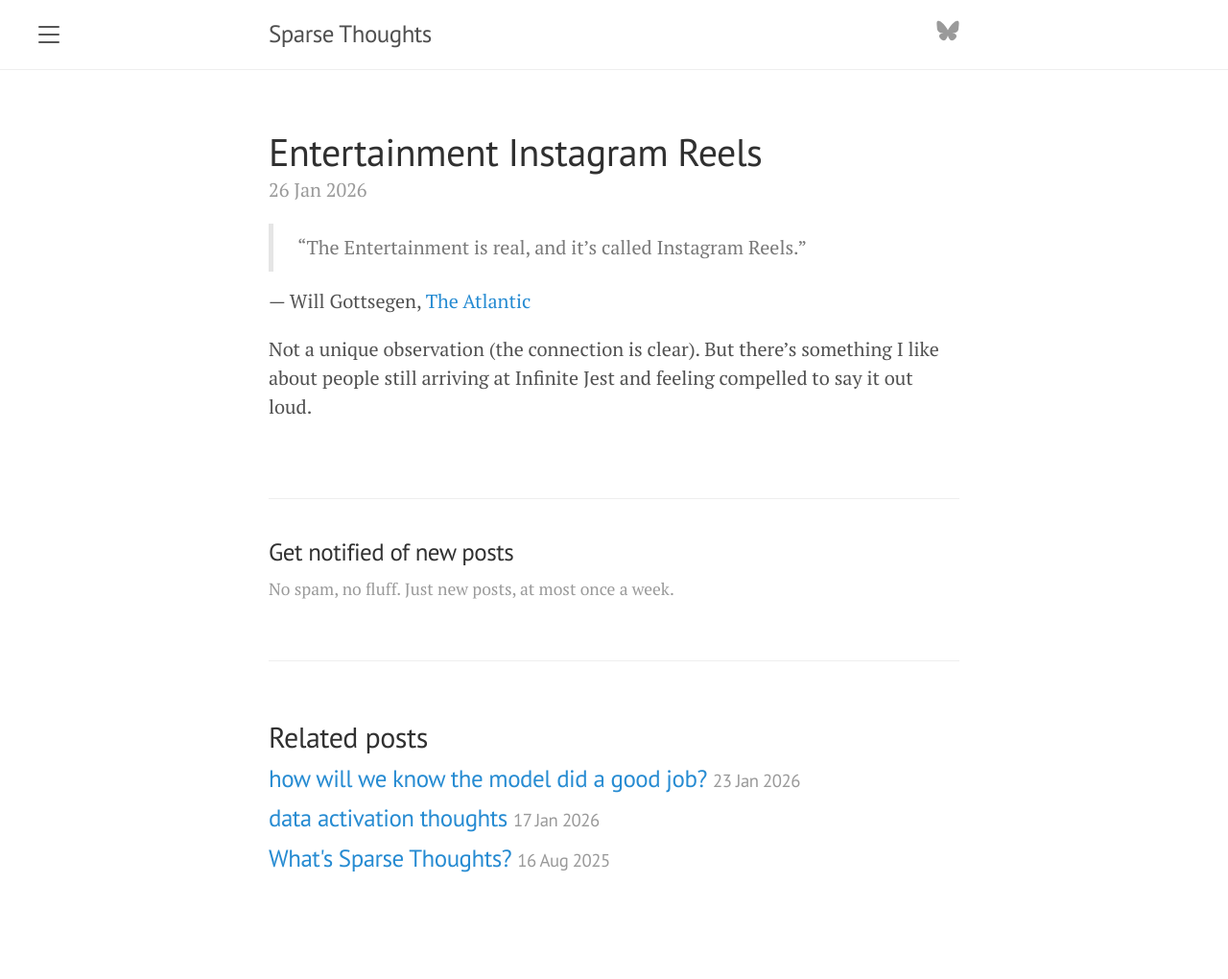
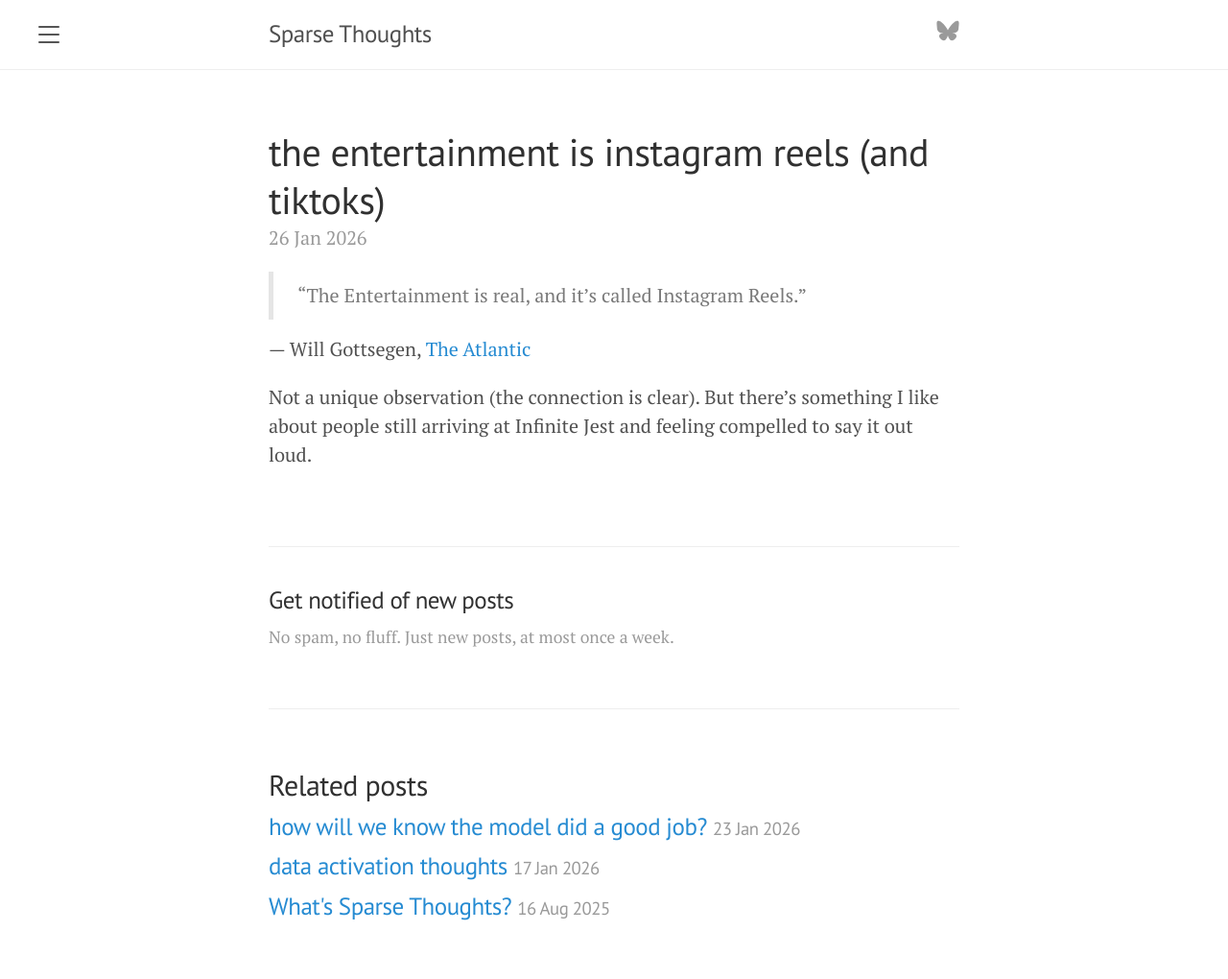
Before and after one commit to galsapir/sparse-thoughts, a Jekyll site: the page built from _posts/2026-01-26-entertainment-instagram-reels.md, in a window 1280 px wide. Shown: the whole page at 96% size. Built offline with Jekyll 4.4.1, drawn with Linux system fonts in a browser that asks for light colours; our own code applies the rules of GitHub Pages for plain Markdown files; before the commit the page ends 970 px from its top, so only the background shows below that.

Commit message:
small fix

```diff
--- a/_posts/2026-01-26-entertainment-instagram-reels.md
+++ b/_posts/2026-01-26-entertainment-instagram-reels.md
@@ -1,3 +1,7 @@
+---
+layout: post
+title: the entertainment is instagram reels (and tiktoks)
+---
 > "The Entertainment is real, and it's called Instagram Reels."
 
 — Will Gottsegen, [The Atlantic](https://www.theatlantic.com/newsletters/2026/01/infinite-jest-hyperion-sans-soleil-culture-recs/685650/)
```
